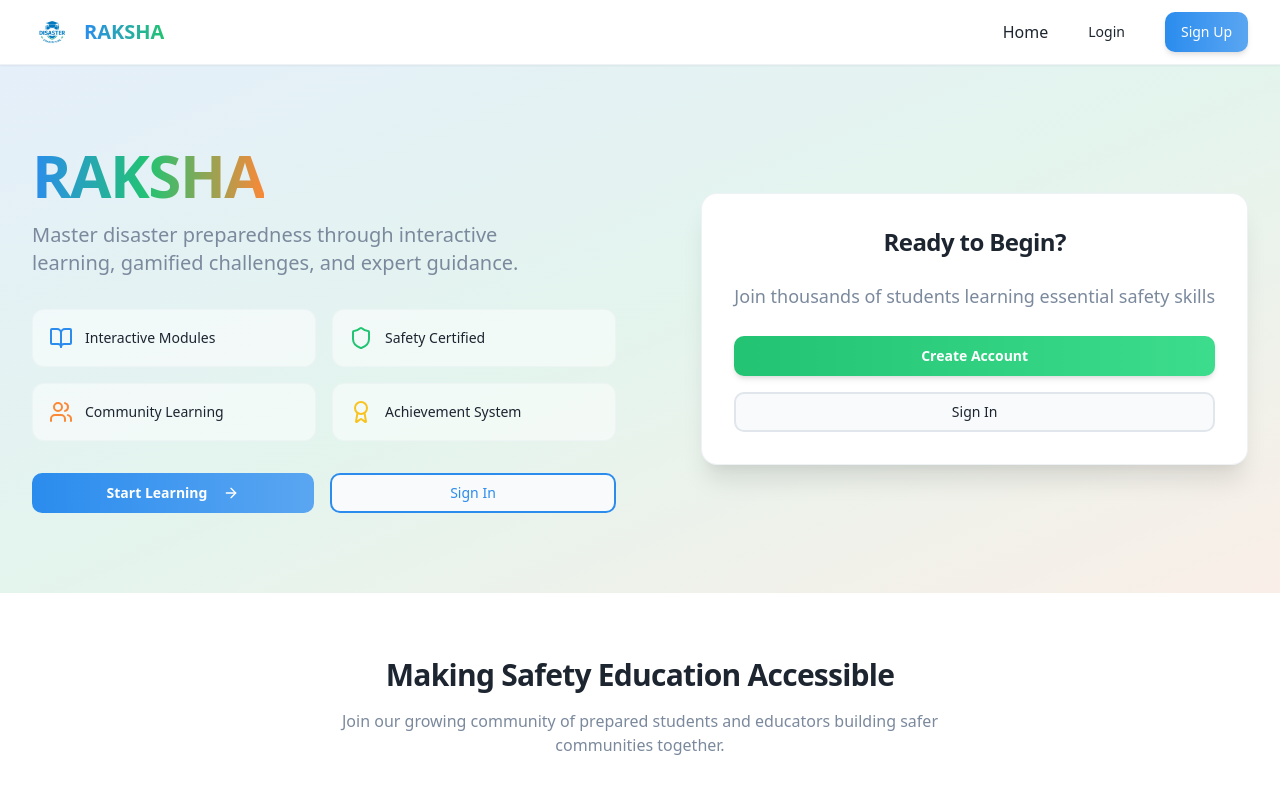
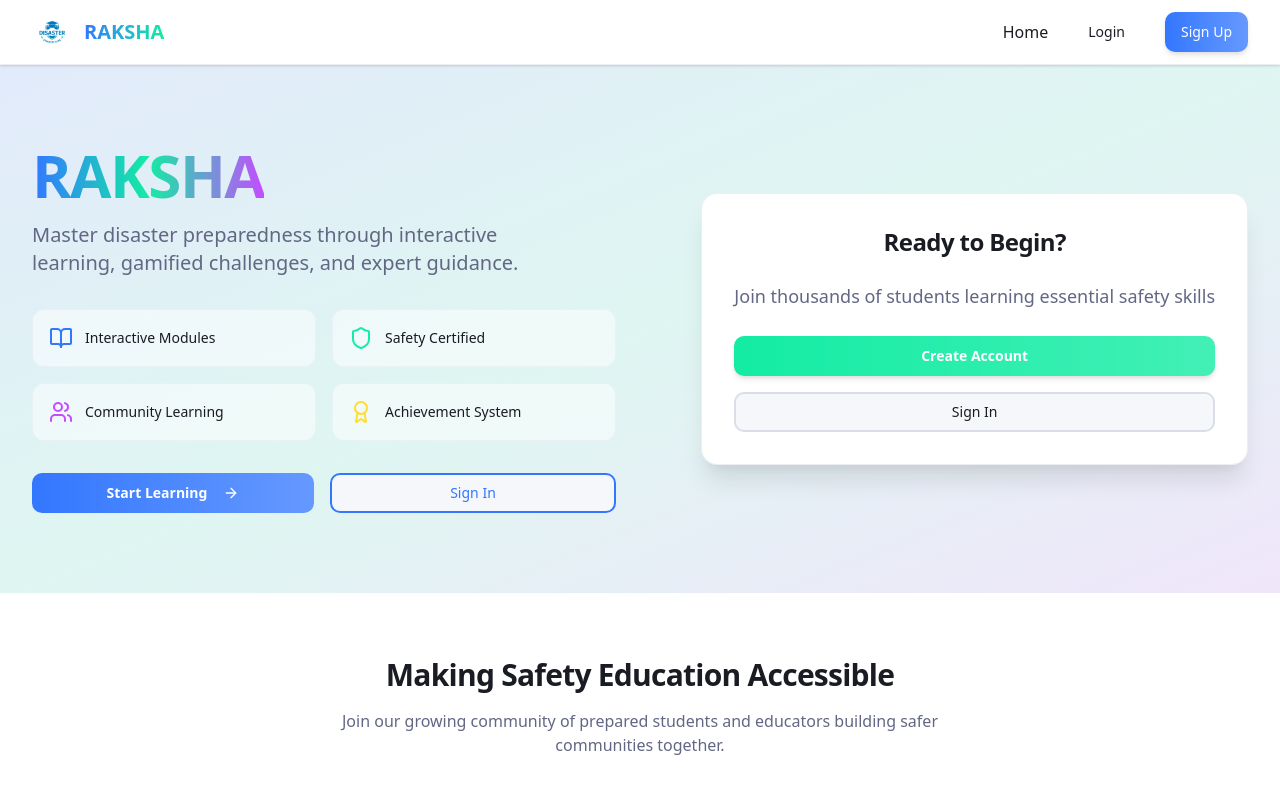
Before and after one commit to GOVINDULAVISHAL/prep-buddy-design, a React (Vite) app: page / in a window 1280 px wide. Shown: the top 800 px of the page. Built offline with nearby package versions, Linux system fonts and the light colour scheme; the HTML template or start-up script is replaced by a standard one.

Commit message:
Refactor: Enhance UI with more color

```diff
--- a/src/index.css
+++ b/src/index.css
@@ -9,69 +9,93 @@ All colors MUST be HSL.
 
 @layer base {
   :root {
-    /* Background & Surface */
-    --background: 210 25% 98%;
-    --foreground: 215 25% 15%;
+    /* Background & Surface - Enhanced with subtle gradients */
+    --background: 220 30% 97%;
+    --foreground: 230 15% 12%;
 
-    /* Cards & Surfaces */
+    /* Cards & Surfaces with soft gradients */
     --card: 0 0% 100%;
-    --card-foreground: 215 25% 15%;
+    --card-foreground: 230 15% 12%;
 
     /* Popovers */
     --popover: 0 0% 100%;
-    --popover-foreground: 215 25% 15%;
+    --popover-foreground: 230 15% 12%;
 
-    /* Primary - Ocean Blue */
-    --primary: 210 85% 55%;
+    /* Primary - Vibrant Ocean Blue */
+    --primary: 220 100% 60%;
     --primary-foreground: 0 0% 100%;
-    --primary-light: 210 85% 65%;
-    --primary-dark: 210 85% 45%;
+    --primary-light: 220 100% 70%;
+    --primary-dark: 220 100% 50%;
+    --primary-glow: 220 100% 80%;
 
-    /* Secondary - Forest Green */
-    --secondary: 150 70% 45%;
+    /* Secondary - Vibrant Emerald Green */
+    --secondary: 160 85% 50%;
     --secondary-foreground: 0 0% 100%;
-    --secondary-light: 150 70% 55%;
-    --secondary-dark: 150 70% 35%;
+    --secondary-light: 160 85% 60%;
+    --secondary-dark: 160 85% 40%;
+    --secondary-glow: 160 85% 70%;
 
-    /* Accent - Safety Orange */
-    --accent: 25 95% 60%;
+    /* Accent - Electric Purple */
+    --accent: 280 100% 65%;
     --accent-foreground: 0 0% 100%;
-    --accent-light: 25 95% 70%;
-    --accent-dark: 25 95% 50%;
+    --accent-light: 280 100% 75%;
+    --accent-dark: 280 100% 55%;
+    --accent-glow: 280 100% 85%;
 
-    /* Success - Emerald */
-    --success: 145 85% 45%;
+    /* Tertiary - Sunset Orange */
+    --tertiary: 25 100% 65%;
+    --tertiary-foreground: 0 0% 100%;
+    --tertiary-light: 25 100% 75%;
+    --tertiary-dark: 25 100% 55%;
+
+    /* Success - Vibrant Green */
+    --success: 140 100% 50%;
     --success-foreground: 0 0% 100%;
 
-    /* Warning - Amber */
-    --warning: 45 95% 55%;
+    /* Warning - Golden Yellow */
+    --warning: 50 100% 60%;
     --warning-foreground: 0 0% 15%;
 
-    /* Destructive - Red */
-    --destructive: 0 85% 60%;
+    /* Destructive - Bright Red */
+    --destructive: 5 100% 60%;
     --destructive-foreground: 0 0% 100%;
 
-    /* Muted elements */
-    --muted: 210 20% 95%;
-    --muted-foreground: 215 15% 55%;
+    /* Info - Sky Blue */
+    --info: 200 100% 60%;
+    --info-foreground: 0 0% 100%;
 
-    /* Borders & Inputs */
-    --border: 210 20% 90%;
-    --input: 210 20% 95%;
-    --ring: 210 85% 55%;
+    /* Muted elements with subtle color */
+    --muted: 220 25% 94%;
+    --muted-foreground: 230 15% 45%;
 
-    /* Gradients */
-    --gradient-primary: linear-gradient(135deg, hsl(var(--primary)), hsl(var(--primary-light)));
-    --gradient-secondary: linear-gradient(135deg, hsl(var(--secondary)), hsl(var(--secondary-light)));
-    --gradient-accent: linear-gradient(135deg, hsl(var(--accent)), hsl(var(--accent-light)));
-    --gradient-hero: linear-gradient(135deg, hsl(var(--primary)), hsl(var(--secondary)));
+    /* Borders & Inputs with subtle color */
+    --border: 220 25% 88%;
+    --input: 220 25% 96%;
+    --ring: 220 100% 60%;
 
-    /* Professional Shadows */
-    --shadow-sm: 0 1px 2px 0 rgba(0, 0, 0, 0.05);
+    /* Vibrant Gradients */
+    --gradient-primary: linear-gradient(135deg, hsl(var(--primary)), hsl(var(--primary-glow)));
+    --gradient-secondary: linear-gradient(135deg, hsl(var(--secondary)), hsl(var(--secondary-glow)));
+    --gradient-accent: linear-gradient(135deg, hsl(var(--accent)), hsl(var(--accent-glow)));
+    --gradient-tertiary: linear-gradient(135deg, hsl(var(--tertiary)), hsl(var(--tertiary-light)));
+    --gradient-hero: linear-gradient(135deg, hsl(var(--primary)), hsl(var(--secondary)), hsl(var(--accent)));
+    --gradient-rainbow: linear-gradient(135deg, hsl(var(--primary)), hsl(var(--secondary)), hsl(var(--accent)), hsl(var(--tertiary)));
+    --gradient-sunset: linear-gradient(135deg, hsl(var(--tertiary)), hsl(var(--accent)));
+    --gradient-ocean: linear-gradient(135deg, hsl(var(--primary)), hsl(var(--info)));
+    --gradient-forest: linear-gradient(135deg, hsl(var(--secondary)), hsl(var(--success)));
+
+    /* Animated gradients */
+    --gradient-animated: linear-gradient(-45deg, hsl(var(--primary)), hsl(var(--secondary)), hsl(var(--accent)), hsl(var(--tertiary)));
+
+    /* Enhanced Shadows with color */
+    --shadow-sm: 0 1px 3px 0 rgba(0, 0, 0, 0.1), 0 1px 2px 0 rgba(0, 0, 0, 0.06);
     --shadow-md: 0 4px 6px -1px rgba(0, 0, 0, 0.1), 0 2px 4px -1px rgba(0, 0, 0, 0.06);
     --shadow-lg: 0 10px 15px -3px rgba(0, 0, 0, 0.1), 0 4px 6px -2px rgba(0, 0, 0, 0.05);
     --shadow-xl: 0 20px 25px -5px rgba(0, 0, 0, 0.1), 0 10px 10px -5px rgba(0, 0, 0, 0.04);
     --shadow-2xl: 0 25px 50px -12px rgba(0, 0, 0, 0.25);
+    --shadow-glow: 0 0 20px hsl(var(--primary) / 0.3);
+    --shadow-glow-accent: 0 0 20px hsl(var(--accent) / 0.3);
+    --shadow-glow-secondary: 0 0 20px hsl(var(--secondary) / 0.3);
 
     /* Professional spacing */
     --spacing-xs: 0.25rem;
@@ -81,7 +105,7 @@ All colors MUST be HSL.
     --spacing-xl: 2rem;
     --spacing-2xl: 3rem;
 
-    /* Border radius for soft, modern look */
+    /* Border radius for modern look */
     --radius: 0.75rem;
 
     --sidebar-background: 0 0% 98%;
@@ -169,7 +193,7 @@ All colors MUST be HSL.
 }
 
 @layer components {
-  /* Professional card shadows */
+  /* Enhanced card shadows with glow effects */
   .card-elevated {
     box-shadow: var(--shadow-lg);
   }
@@ -178,13 +202,86 @@ All colors MUST be HSL.
     box-shadow: var(--shadow-xl);
   }
 
-  /* Professional gradients for enhanced depth */
-  .gradient-professional {
-    background: linear-gradient(135deg, hsl(var(--background)) 0%, hsl(var(--muted)) 100%);
+  .card-glow {
+    box-shadow: var(--shadow-glow);
   }
 
-  /* Enhanced focus states */
+  .card-glow-accent {
+    box-shadow: var(--shadow-glow-accent);
+  }
+
+  .card-glow-secondary {
+    box-shadow: var(--shadow-glow-secondary);
+  }
+
+  /* Vibrant gradients for enhanced visual appeal */
+  .gradient-hero {
+    background: var(--gradient-hero);
+  }
+
+  .gradient-rainbow {
+    background: var(--gradient-rainbow);
+  }
+
+  .gradient-sunset {
+    background: var(--gradient-sunset);
+  }
+
+  .gradient-ocean {
+    background: var(--gradient-ocean);
+  }
+
+  .gradient-forest {
+    background: var(--gradient-forest);
+  }
+
+  .gradient-animated {
+    background: var(--gradient-animated);
+    background-size: 400% 400%;
+    animation: gradient-shift 8s ease infinite;
+  }
+
+  /* Animated gradient keyframe */
+  @keyframes gradient-shift {
+    0% { background-position: 0% 50%; }
+    50% { background-position: 100% 50%; }
+    100% { background-position: 0% 50%; }
+  }
+
+  /* Enhanced focus states with colorful rings */
   .focus-ring {
     @apply focus-visible:outline-none focus-visible:ring-2 focus-visible:ring-primary focus-visible:ring-offset-2 focus-visible:ring-offset-background;
   }
+
+  /* Hover effects with scale and glow */
+  .hover-glow {
+    transition: all 0.3s cubic-bezier(0.4, 0, 0.2, 1);
+  }
+
+  .hover-glow:hover {
+    transform: translateY(-2px) scale(1.02);
+    box-shadow: var(--shadow-glow);
+  }
+
+  /* Glass morphism effect */
+  .glass-effect {
+    background: rgba(255, 255, 255, 0.1);
+    backdrop-filter: blur(10px);
+    border: 1px solid rgba(255, 255, 255, 0.2);
+  }
+
+  /* Colorful text effects */
+  .text-gradient {
+    background: var(--gradient-hero);
+    -webkit-background-clip: text;
+    -webkit-text-fill-color: transparent;
+    background-clip: text;
+  }
+
+  .text-rainbow {
+    background: var(--gradient-rainbow);
+    -webkit-background-clip: text;
+    -webkit-text-fill-color: transparent;
+    background-clip: text;
+  }
 }
--- a/tailwind.config.ts
+++ b/tailwind.config.ts
@@ -24,18 +24,27 @@ export default {
           foreground: "hsl(var(--primary-foreground))",
           light: "hsl(var(--primary-light))",
           dark: "hsl(var(--primary-dark))",
+          glow: "hsl(var(--primary-glow))",
         },
         secondary: {
           DEFAULT: "hsl(var(--secondary))",
           foreground: "hsl(var(--secondary-foreground))",
           light: "hsl(var(--secondary-light))",
           dark: "hsl(var(--secondary-dark))",
+          glow: "hsl(var(--secondary-glow))",
         },
         accent: {
           DEFAULT: "hsl(var(--accent))",
           foreground: "hsl(var(--accent-foreground))",
           light: "hsl(var(--accent-light))",
           dark: "hsl(var(--accent-dark))",
+          glow: "hsl(var(--accent-glow))",
+        },
+        tertiary: {
+          DEFAULT: "hsl(var(--tertiary))",
+          foreground: "hsl(var(--tertiary-foreground))",
+          light: "hsl(var(--tertiary-light))",
+          dark: "hsl(var(--tertiary-dark))",
         },
         success: {
           DEFAULT: "hsl(var(--success))",
@@ -48,6 +57,10 @@ export default {
         destructive: {
           DEFAULT: "hsl(var(--destructive))",
           foreground: "hsl(var(--destructive-foreground))",
+        },
+        info: {
+          DEFAULT: "hsl(var(--info))",
+          foreground: "hsl(var(--info-foreground))",
         },
         muted: {
           DEFAULT: "hsl(var(--muted))",
@@ -79,25 +92,39 @@ export default {
       },
       keyframes: {
         "accordion-down": {
-          from: {
-            height: "0",
-          },
-          to: {
-            height: "var(--radix-accordion-content-height)",
-          },
+          from: { height: "0" },
+          to: { height: "var(--radix-accordion-content-height)" },
         },
         "accordion-up": {
-          from: {
-            height: "var(--radix-accordion-content-height)",
-          },
-          to: {
-            height: "0",
-          },
+          from: { height: "var(--radix-accordion-content-height)" },
+          to: { height: "0" },
+        },
+        "gradient-shift": {
+          "0%": { backgroundPosition: "0% 50%" },
+          "50%": { backgroundPosition: "100% 50%" },
+          "100%": { backgroundPosition: "0% 50%" },
+        },
+        "fade-in": {
+          "0%": { opacity: "0", transform: "translateY(10px)" },
+          "100%": { opacity: "1", transform: "translateY(0)" },
+        },
+        "scale-in": {
+          "0%": { transform: "scale(0.95)", opacity: "0" },
+          "100%": { transform: "scale(1)", opacity: "1" },
+        },
+        "pulse-glow": {
+          "0%": { boxShadow: "0 0 20px hsl(var(--primary) / 0.3)" },
+          "50%": { boxShadow: "0 0 40px hsl(var(--primary) / 0.6)" },
+          "100%": { boxShadow: "0 0 20px hsl(var(--primary) / 0.3)" },
         },
       },
       animation: {
         "accordion-down": "accordion-down 0.2s ease-out",
         "accordion-up": "accordion-up 0.2s ease-out",
+        "gradient-shift": "gradient-shift 8s ease infinite",
+        "fade-in": "fade-in 0.3s ease-out",
+        "scale-in": "scale-in 0.2s ease-out",
+        "pulse-glow": "pulse-glow 2s ease-in-out infinite",
       },
     },
   },
```
Also changed, not shown: src/pages/Dashboard.tsx (+26 -25 lines).
